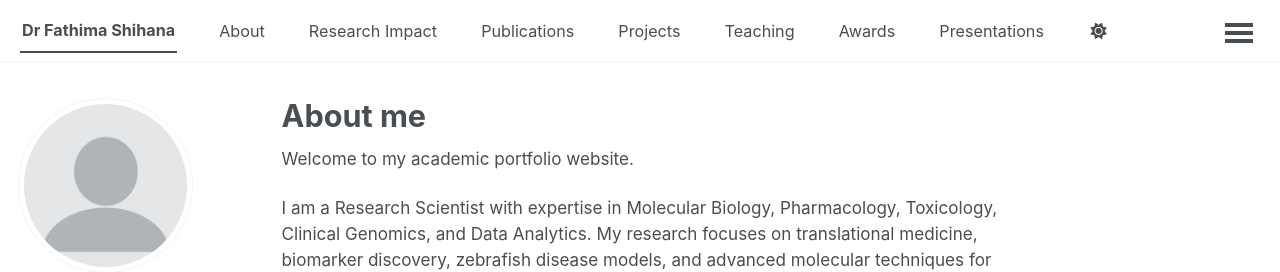
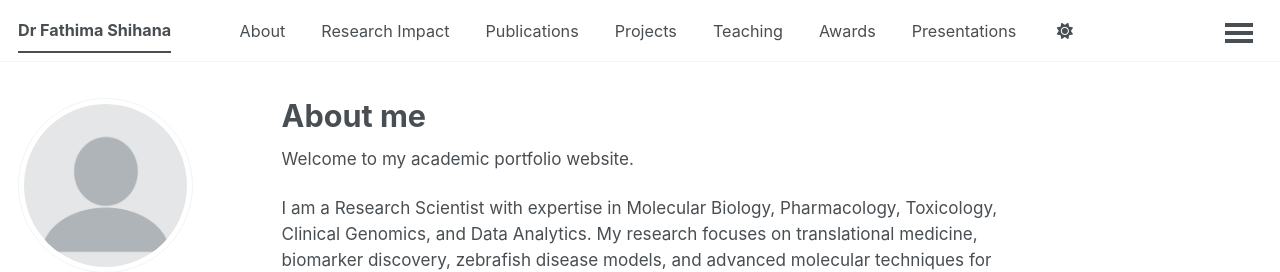
Before and after one commit to fathimashihana/fathimashihana.github.io, a Jekyll site: the page built from _pages/about.md, in a window 1280 px wide. Shown: the top 272 px of the page. Built offline with Jekyll 4.4.1, drawn with Linux system fonts in a browser that asks for light colours; some web fonts are replaced; a script bundle is joined from its source files by our own code; library files that are not in the unit come from our copies.

Commit message:
Update main.scss

```diff
--- a/assets/css/main.scss
+++ b/assets/css/main.scss
@@ -157,13 +157,3 @@
 .masthead__menu-item {
     font-size: 0.9rem !important;
 }
-/* Reduce spacing between navigation menu items */
-.masthead__menu-item {
-    padding-left: 2px !important;
-    padding-right: 2px !important;
-}
-
-.greedy-nav a {
-    padding-left: 2px !important;
-    padding-right: 2px !important;
-}
```
